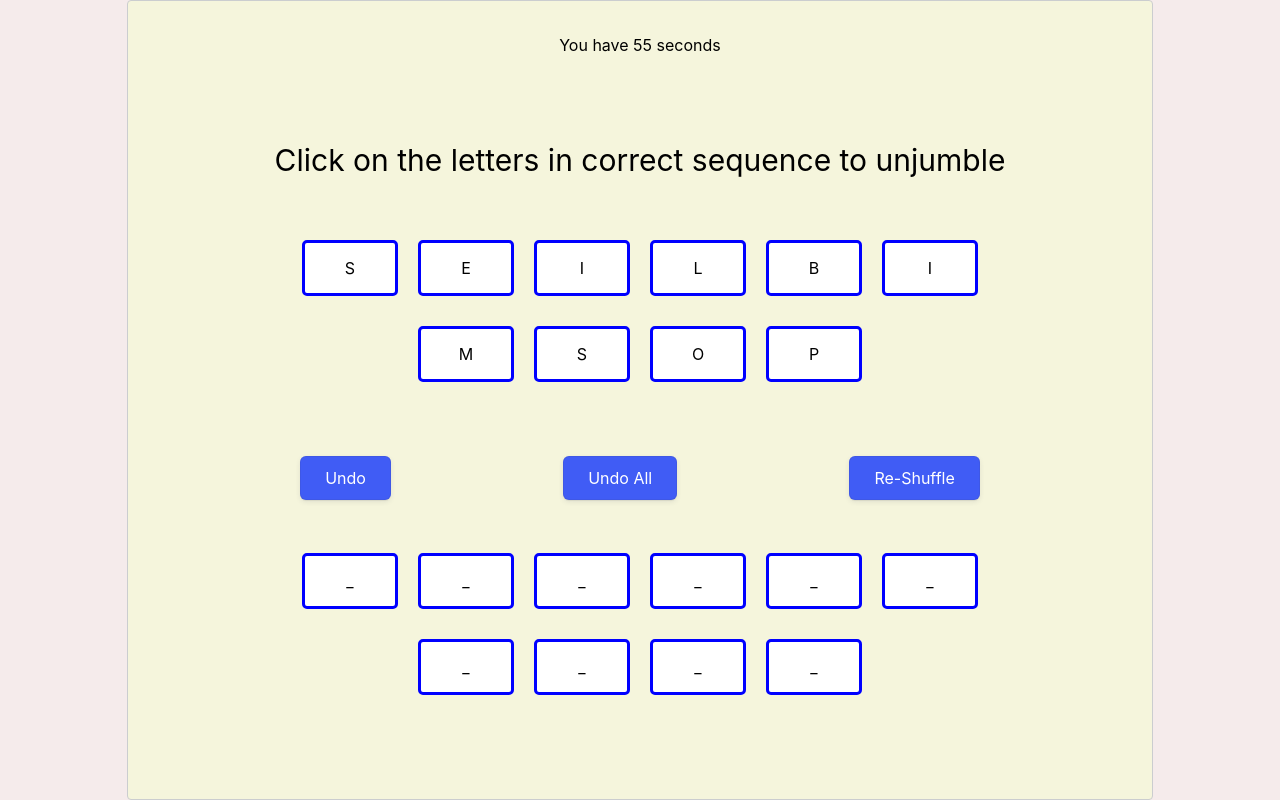
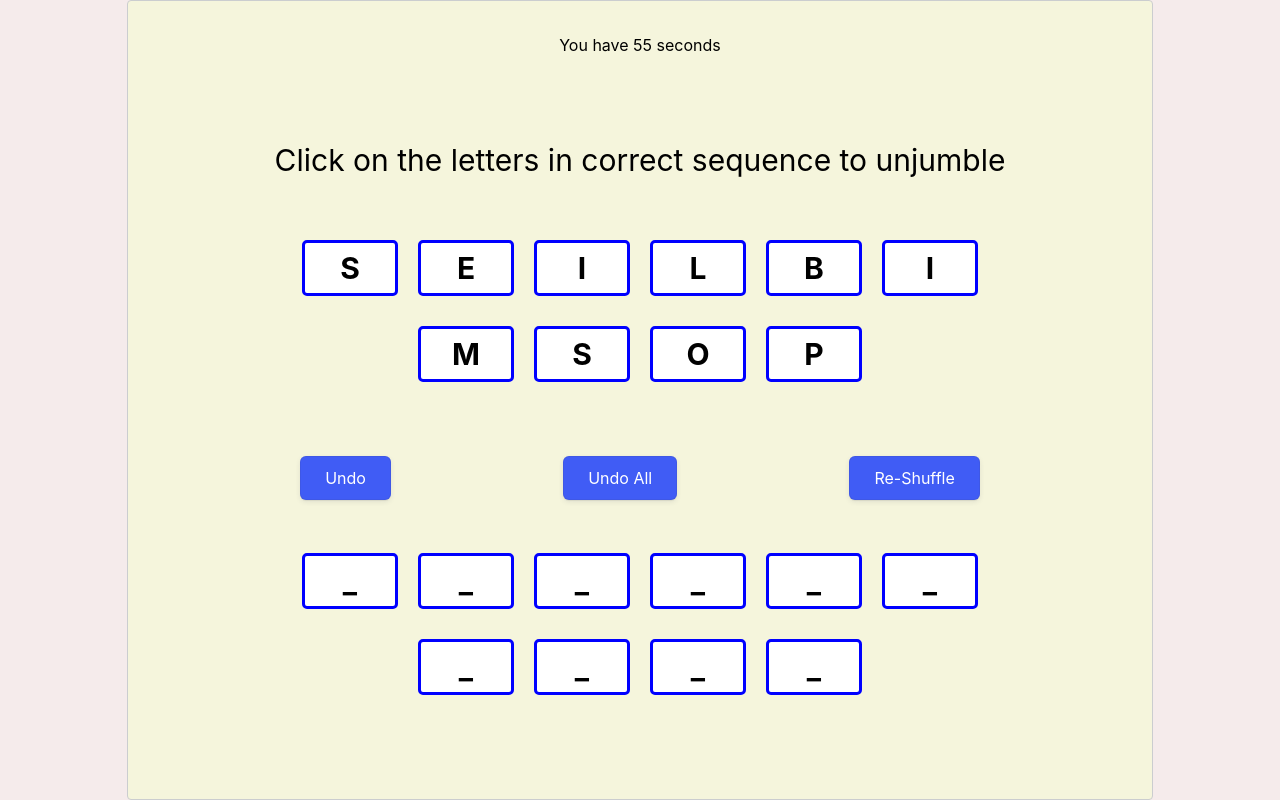
Before and after one commit to rudrajyotib/jumble-web, a React (Create React App) app: page / in a window 1280 px wide. Built offline with nearby package versions, Linux system fonts and the light colour scheme.

Commit message:
larger size clickable letters

```diff
--- a/src/components/ui/elements/views/ClickableBadge.tsx
+++ b/src/components/ui/elements/views/ClickableBadge.tsx
@@ -23,6 +23,8 @@ const BadgeStyle = styled.div<ClickableBadgeProps>`
     cursor:${props => props.active === true ? "pointer" : "auto"};
    }
    margin:10px;
+   font-size: 30px;
+   font-weight:bold;
 
    @media (max-width:768px){
     width:40px;
```
